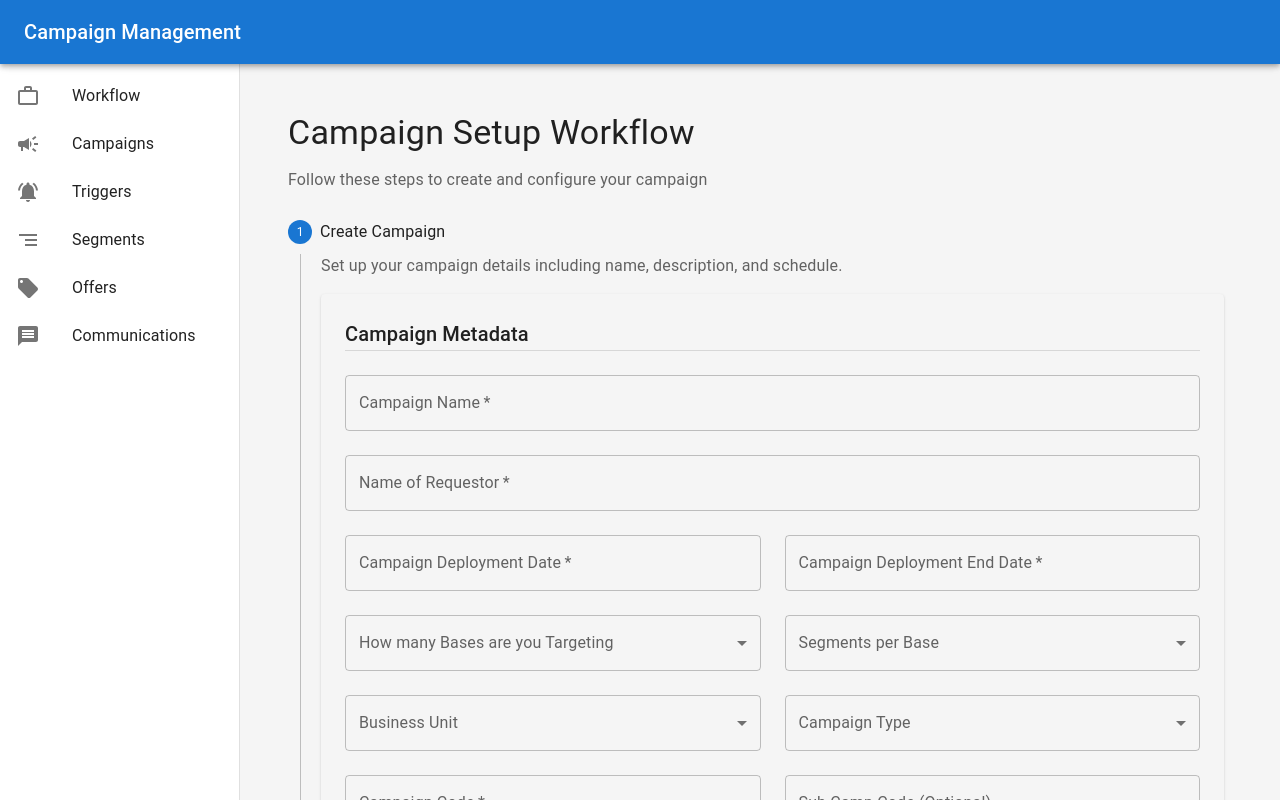
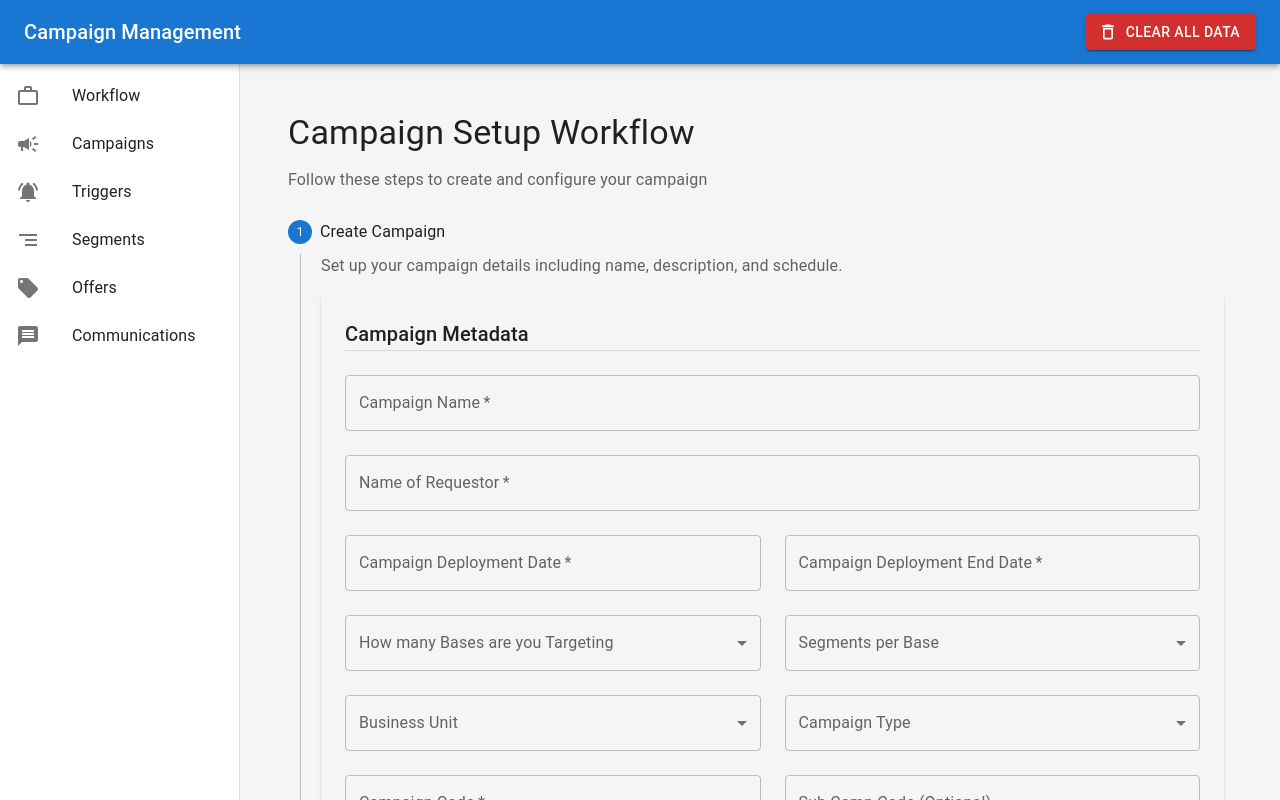
Before and after one commit to nileshkarmalkar/campaign-management-ui, a React (Create React App) app: page /#/workflow in a window 1280 px wide. Shown: the top 800 px of the page. Built offline with nearby package versions, Linux system fonts and the light colour scheme.

Commit message:
Add Clear All Data button with confirmation dialog

```diff
--- a/src/components/layout/Layout.js
+++ b/src/components/layout/Layout.js
@@ -1,7 +1,24 @@
-import React from 'react';
-import { Box, AppBar, Toolbar, Typography, Drawer, List, ListItem, ListItemIcon, ListItemText } from '@mui/material';
-import { Campaign, Segment, LocalOffer, Message, NotificationsActive, WorkOutline } from '@mui/icons-material';
+import React, { useState } from 'react';
+import {
+  Box,
+  AppBar,
+  Toolbar,
+  Typography,
+  Drawer,
+  List,
+  ListItem,
+  ListItemIcon,
+  ListItemText,
+  Button,
+  Dialog,
+  DialogTitle,
+  DialogContent,
+  DialogActions,
+  DialogContentText
+} from '@mui/material';
+import { Campaign, Segment, LocalOffer, Message, NotificationsActive, WorkOutline, DeleteOutline } from '@mui/icons-material';
 import { Link as RouterLink } from 'react-router-dom';
+import { useAppContext } from '../../context/AppContext';
 
 const drawerWidth = 240;
 
@@ -15,13 +32,38 @@ const menuItems = [
 ];
 
 const Layout = ({ children }) => {
+  const { clearAllData } = useAppContext();
+  const [openDialog, setOpenDialog] = useState(false);
+
+  const handleClearData = () => {
+    setOpenDialog(true);
+  };
+
+  const handleConfirmClear = () => {
+    clearAllData();
+    setOpenDialog(false);
+  };
+
+  const handleCancelClear = () => {
+    setOpenDialog(false);
+  };
+
   return (
     <Box sx={{ display: 'flex', width: '100%' }}>
       <AppBar position="fixed" sx={{ zIndex: (theme) => theme.zIndex.drawer + 1 }}>
         <Toolbar>
-          <Typography variant="h6" noWrap component="div">
+          <Typography variant="h6" noWrap component="div" sx={{ flexGrow: 1 }}>
             Campaign Management
           </Typography>
+          <Button
+            color="error"
+            startIcon={<DeleteOutline />}
+            onClick={handleClearData}
+            variant="contained"
+            sx={{ ml: 2 }}
+          >
+            Clear All Data
+          </Button>
         </Toolbar>
       </AppBar>
       <Drawer
@@ -51,6 +93,23 @@ const Layout = ({ children }) => {
         <Toolbar />
         {children}
       </Box>
+      <Dialog
+        open={openDialog}
+        onClose={handleCancelClear}
+      >
+        <DialogTitle>Clear All Data?</DialogTitle>
+        <DialogContent>
+          <DialogContentText>
+            This will permanently delete all campaigns, triggers, segments, and mappings. This action cannot be undone.
+          </DialogContentText>
+        </DialogContent>
+        <DialogActions>
+          <Button onClick={handleCancelClear}>Cancel</Button>
+          <Button onClick={handleConfirmClear} color="error" variant="contained">
+            Clear All Data
+          </Button>
+        </DialogActions>
+      </Dialog>
     </Box>
   );
 };
--- a/src/context/AppContext.js
+++ b/src/context/AppContext.js
@@ -86,6 +86,14 @@ export const AppProvider = ({ children }) => {
     ));
   };
 
+  const clearAllData = () => {
+    setCampaigns([]);
+    setTriggers([]);
+    setSegments([]);
+    setSegmentOfferMappings([]);
+    localStorage.clear();
+  };
+
   return (
     <AppContext.Provider value={{
       campaigns,
@@ -100,7 +108,8 @@ export const AppProvider = ({ children }) => {
       getSegmentById,
       segmentOfferMappings,
       addSegmentOfferMapping,
-      updateSegmentOfferMapping
+      updateSegmentOfferMapping,
+      clearAllData
     }}>
       {children}
     </AppContext.Provider>
```
